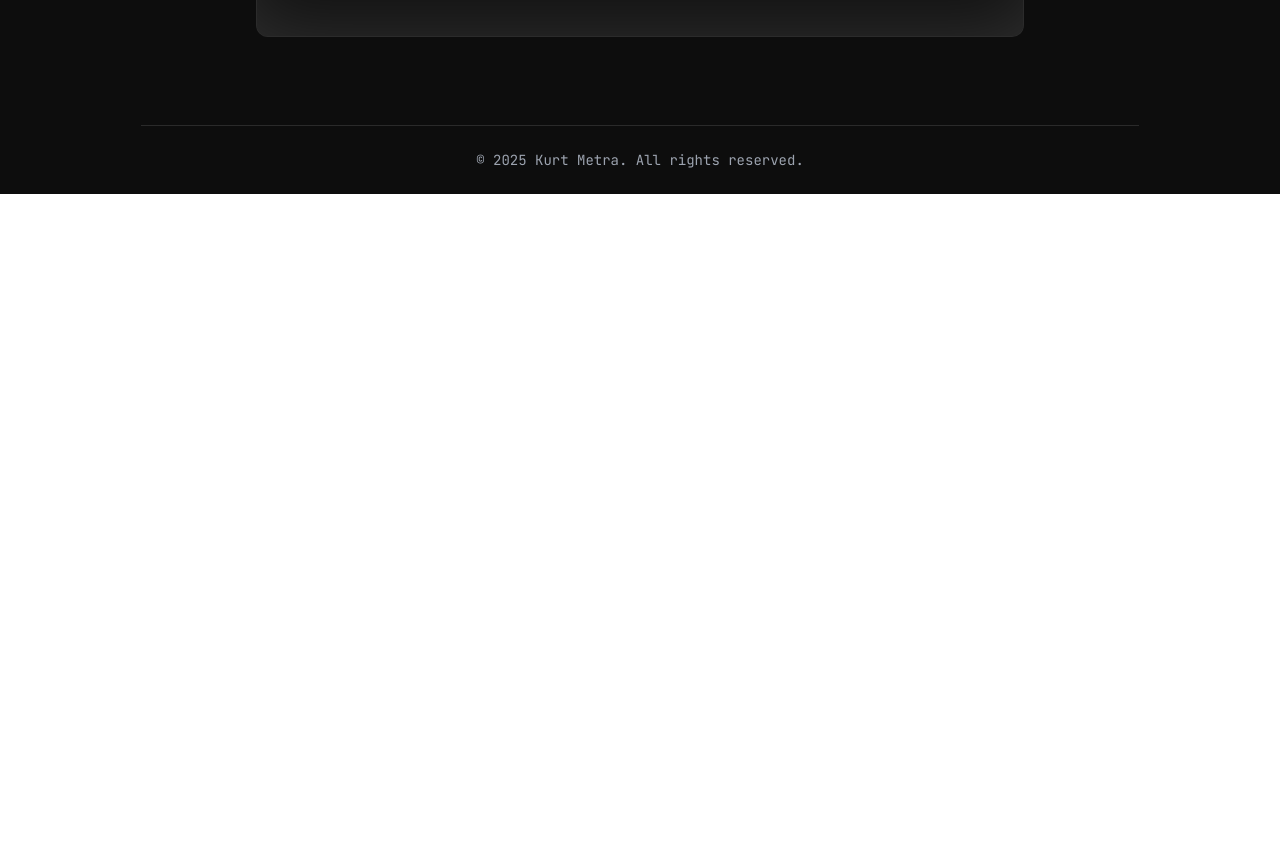
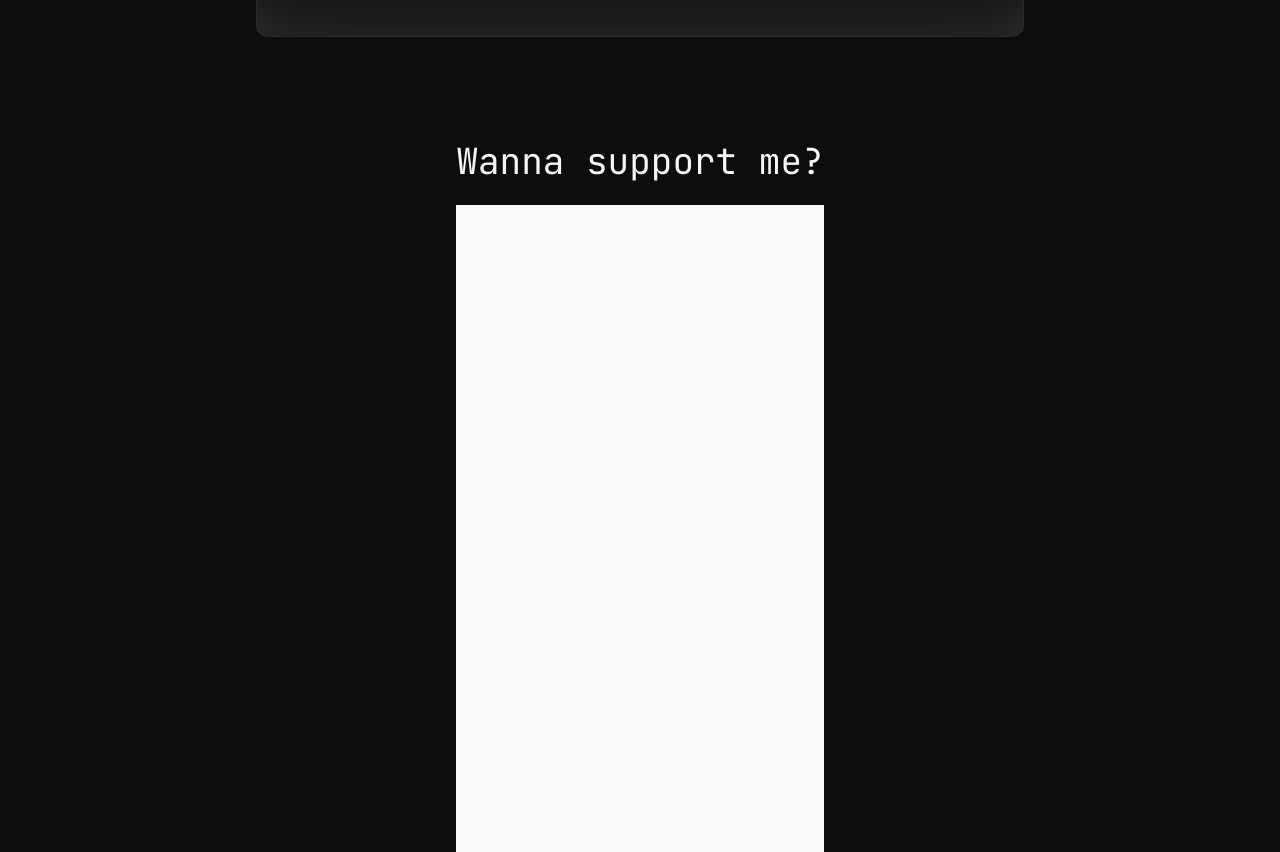
Before and after one commit to k-metra/NewPortfolio, a React (Create React App) app: page /en/ in a window 1280 px wide. Shown: the part 1945-2797 px from the top of the page. Before the commit the page ends 2139 px from the top, so only its background shows below. Built offline with nearby package versions, Linux system fonts and the light colour scheme; grey boxes are pictures that could not be loaded.

Commit message:
feat: add Kofi component to Home page

```diff
--- a/src/pages/Home.tsx
+++ b/src/pages/Home.tsx
@@ -1,6 +1,7 @@
 import Experience from "../components/experience";
 import Footer from "../components/footer";
 import HeroCard from "../components/heroCard";
+import Kofi from "../components/kofi";
 import TechStack from "../components/techStack";
 
 import { Helmet } from 'react-helmet-async'
@@ -24,6 +25,7 @@ export default function Home() {
             <HeroCard />
             <TechStack />
             <Experience />
+            <Kofi />
             <Footer/>
         </main>
         </>
```
